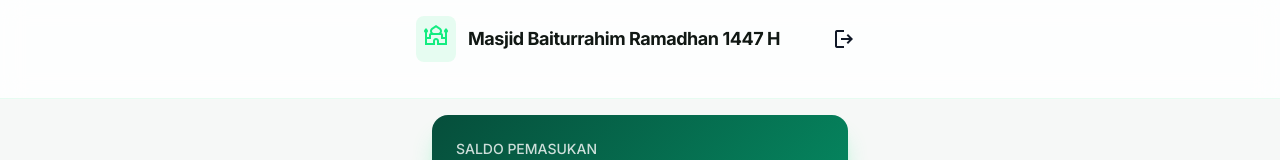
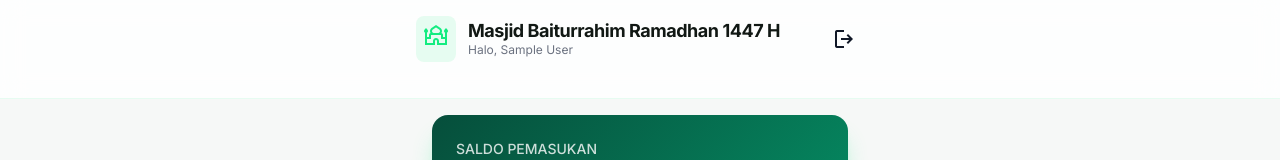
Before and after one commit to daengcode/laporan-tarawih, a Vue app: page / in a window 1280 px wide. Shown: the top 160 px of the page. Built offline with nearby package versions, Linux system fonts and the light colour scheme; no server answers; the database is empty; sample sign-in values are in the browser's storage.

Commit message:
add qris

```diff
--- a/src/components/DateScroller.vue
+++ b/src/components/DateScroller.vue
@@ -28,7 +28,7 @@ const props = defineProps({
     default: () => [],
   },
   selectedDate: {
-    type: Number,
+    type: [Number, null],
     required: true,
     default: null,
   },
--- a/src/views/Beranda.vue
+++ b/src/views/Beranda.vue
@@ -13,7 +13,7 @@
             <h1 class="text-[#111814] text-lg font-bold leading-tight tracking-tight">
               Masjid Baiturrahim Ramadhan 1447 H
             </h1>
-            <!-- <p v-if="user" class="text-xs text-gray-500">Halo, {{ user.name }}</p> -->
+            <p v-if="user" class="text-xs text-gray-500">Halo, {{ user.name }}</p>
           </div>
         </div>
         <div class="flex items-center gap-2">
```
Also changed, not shown: public/qris.jpg (added).
